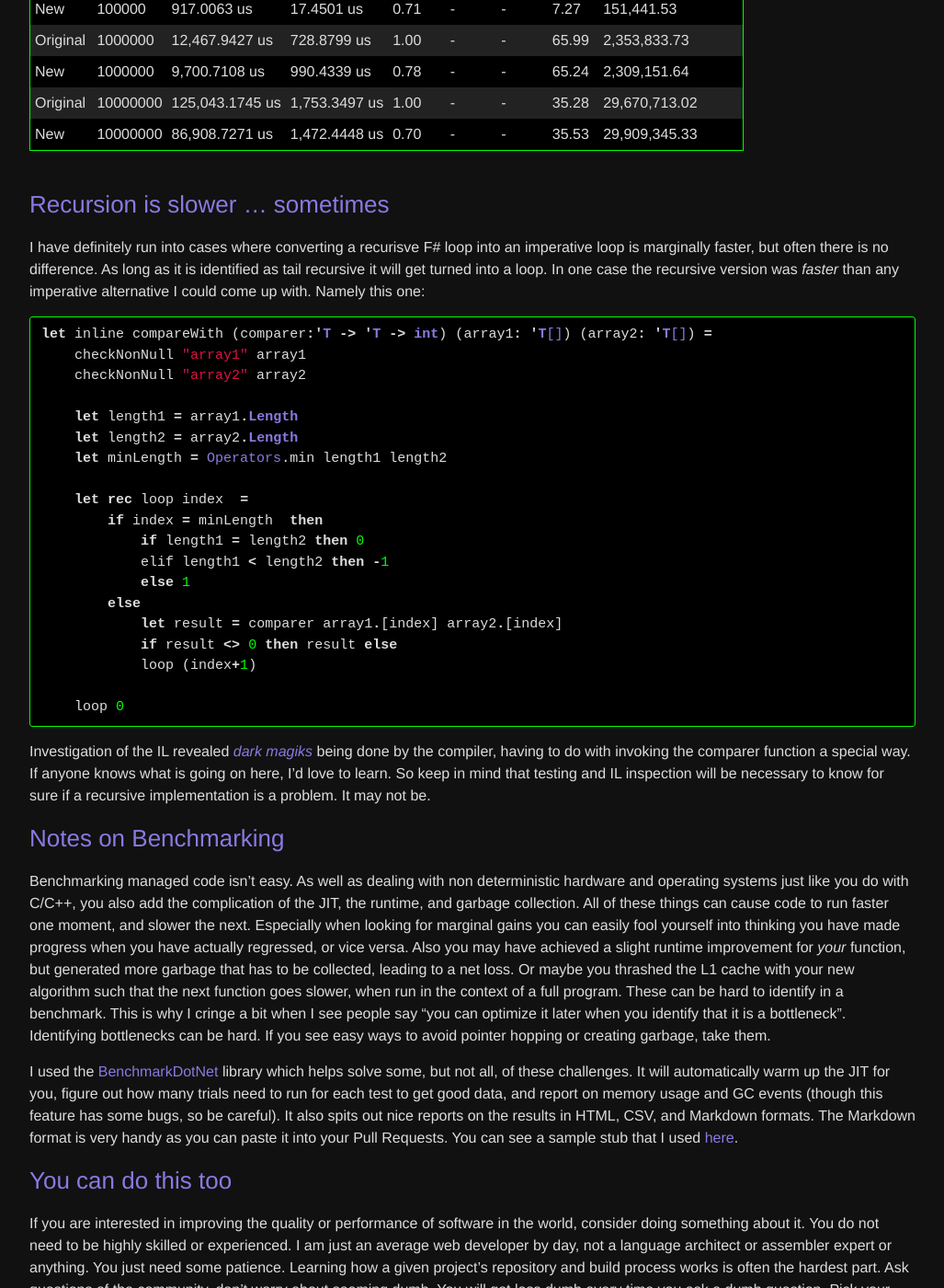
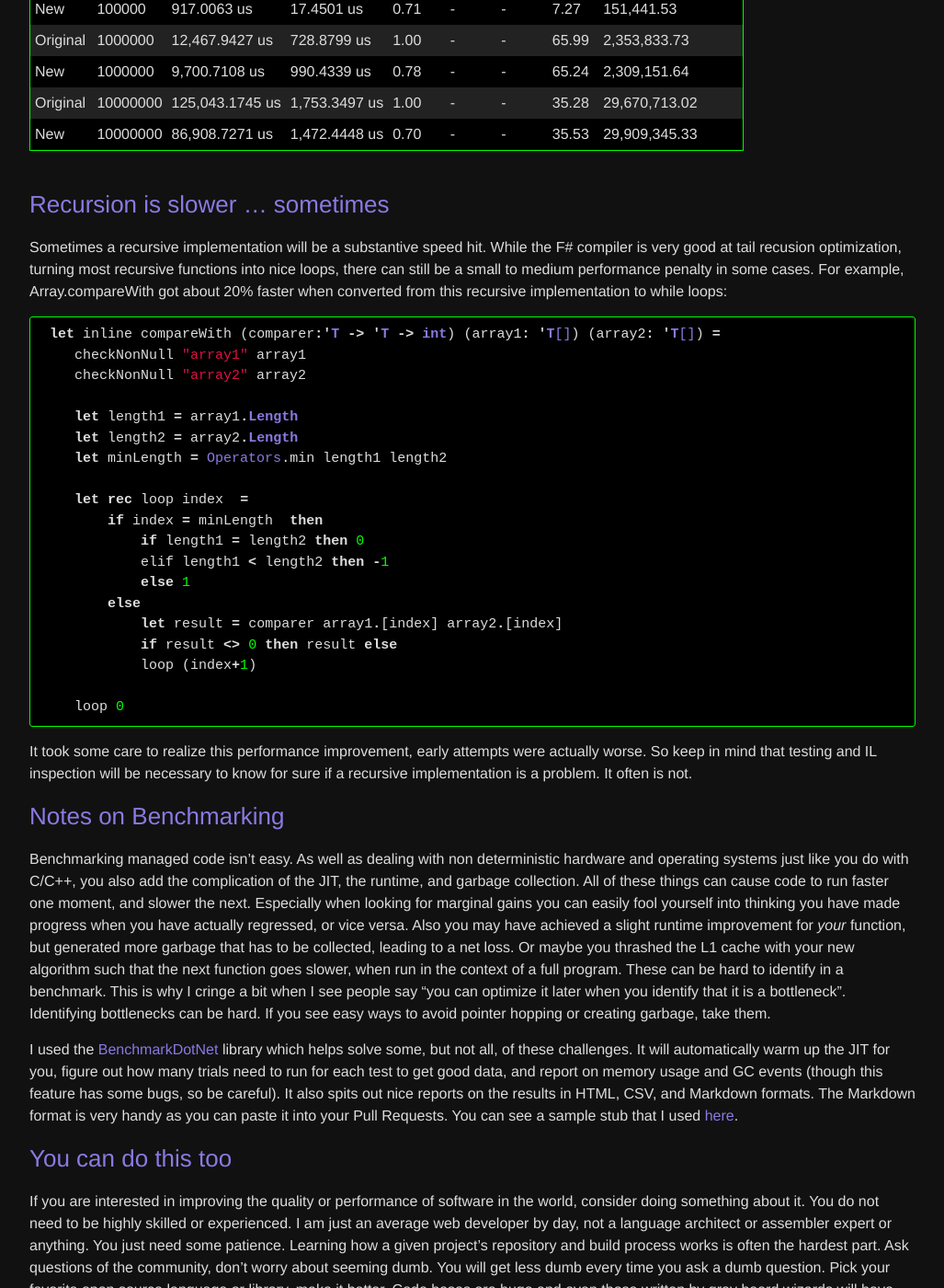
Before and after one commit to jackmott/jackmott.github.io, a Jekyll site: the page built from _posts/2016-8-13-adventures-in-fsharp.markdown, in a window 1280 px wide and 1400 px high, scrolled down 7928 px. Shown: the whole window at 92% size, without its empty margins (126-1153 px from the left). Built offline with Jekyll 4.4.1, drawn with Linux system fonts in a browser that asks for light colours.

Commit message:
Update 2016-8-13-adventures-in-fsharp.markdown

````diff
--- a/_posts/2016-8-13-adventures-in-fsharp.markdown
+++ b/_posts/2016-8-13-adventures-in-fsharp.markdown
@@ -351,12 +351,10 @@ NumThreads times, instead of array.Length times, so causes no terrible performan
 
 ### Recursion is slower ... sometimes
 
-I have definitely run into cases where converting a recurisve F# loop into an imperative loop is marginally faster, but often there is no difference.  As
-long as it is identified as tail recursive it will get turned into a loop. In one case the recursive version was *faster* than any imperative
-alternative I could come up with.  Namely this one:
+Sometimes a recursive implementation will be a substantive speed hit.  While the F# compiler is very good at tail recusion optimization, turning most recursive functions into nice loops, there can still be a small to medium performance penalty in some cases.  For example, Array.compareWith got about 20% faster when converted from this recursive implementation to while loops:
 
 ``` ocaml
-let inline compareWith (comparer:'T -> 'T -> int) (array1: 'T[]) (array2: 'T[]) =
+ let inline compareWith (comparer:'T -> 'T -> int) (array1: 'T[]) (array2: 'T[]) =
     checkNonNull "array1" array1
     checkNonNull "array2" array2
 
@@ -376,10 +374,7 @@ let inline compareWith (comparer:'T -> 'T -> int) (array1: 'T[]) (array2: 'T[])
 
     loop 0
 ```
-
-Investigation of the IL revealed [*dark magiks*](/images/dark-magiks.png) being done by the compiler, having to do with invoking the comparer function a special way.
-If anyone knows what is going on here, I'd love to learn. So keep in mind that testing and IL inspection will be necessary to know for sure if
-a recursive implementation is a problem. It may not be.
+It took some care to realize this performance improvement, early attempts were actually worse.  So keep in mind that testing and IL inspection will be necessary to know for sure if a recursive implementation is a problem. It often is not.
 
 
 ### Notes on Benchmarking
````
